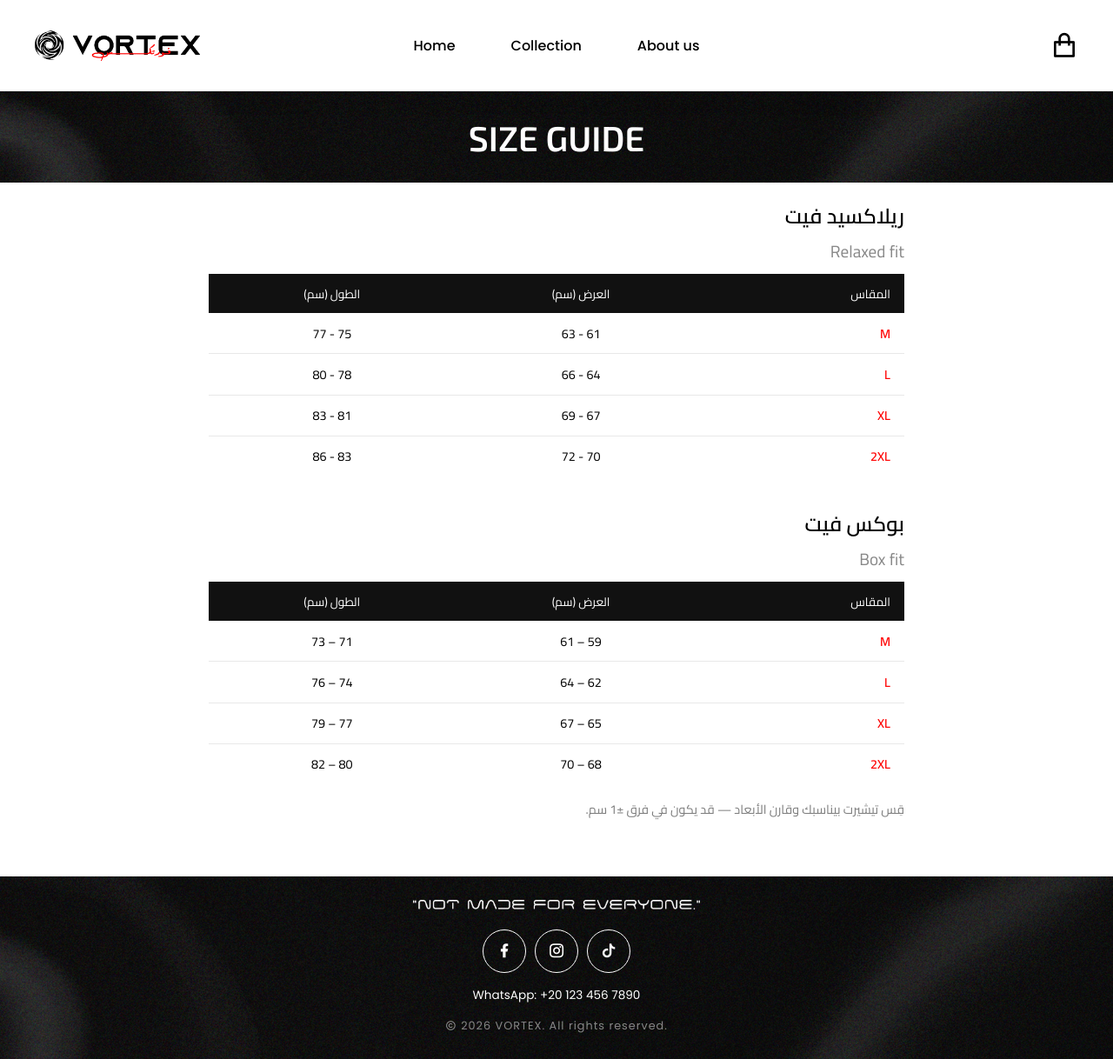
After one commit to bassam-alaraby/vortex, a Flask app: page /size-guide in a window 1280 px wide. The commit adds this page. Shown: the whole page at 87% size. Run offline with Flask 3, Linux system fonts and the light colour scheme; parts of the project's set-up code (start-up, migrations or seed data) failed here and were passed over; some libraries are stand-ins or nearby versions; some web fonts are replaced.

Commit message:
feat(checkout,ui): add delivery region fees and size guide links

```diff
--- a/helpers.py
+++ b/helpers.py
@@ -6,6 +6,20 @@ from werkzeug.utils import secure_filename
 
 ALLOWED_IMAGE_EXTENSIONS = {"jpg", "jpeg", "png"}
 ALLOWED_IMAGE_MIME_TYPES = {"image/jpeg", "image/png"}
+
+DELIVERY_REGION_LABELS = {
+    "menoufia": "المنوفية",
+    "delta": "باقي محافظات الدلتا",
+    "upper_egypt": "الصعيد",
+}
+
+DELIVERY_REGION_ORDER = ["menoufia", "delta", "upper_egypt"]
+
+DELIVERY_FEE_SETTINGS = {
+    "menoufia": ("delivery_fee_menoufia", 40),
+    "delta": ("delivery_fee_delta", 80),
+    "upper_egypt": ("delivery_fee_upper_egypt", 100),
+}
 
 
 def get_sizes():
@@ -72,6 +86,22 @@ def get_custom_fee(db):
         return 0.0
 
 
+def get_delivery_fees(db):
+    fees = {}
+    for region_key, (setting_key, default_value) in DELIVERY_FEE_SETTINGS.items():
+        row = db.execute('SELECT value FROM settings WHERE key = ?', setting_key)
+        if not row:
+            fees[region_key] = float(default_value)
+            continue
+
+        try:
+            fees[region_key] = float(row[0]["value"])
+        except (TypeError, ValueError, KeyError):
+            fees[region_key] = float(default_value)
+
+    return fees
+
+
 def validate_image_upload(file_obj):
     if not file_obj or not file_obj.filename:
         return None, "Image file is required."
--- a/routes/main_routes.py
+++ b/routes/main_routes.py
@@ -8,3 +8,7 @@ def register_main_routes(app):
     @app.route('/about')
     def about():
         return render_template('about.html')
+
+    @app.route("/size-guide")
+    def size_guide():
+        return render_template("size_guide.html")
--- a/routes/shop_routes.py
+++ b/routes/shop_routes.py
@@ -360,8 +360,9 @@ def register_shop_routes(app, db):
             if action == 'buy_now':
                 return redirect(url_for('checkout'))
 
-            flash('تمت إضافة المنتج المخصص إلى السلة.', 'success')
-            return redirect(url_for('cart'))
+            flash('Added to cart successfully', 'success')
+            fallback_url = url_for('custom_design', variant_id=variant_id)
+            return redirect(request.referrer or fallback_url)
 
         return render_template(
             'custom_design.html',
--- a/static/css/collection.css
+++ b/static/css/collection.css
@@ -27,7 +27,7 @@
     margin: 24px 70px 0;
     border-radius: 22px;
     padding: 24px;
-    border: 2px solid #475467;
+    border: 2px solid black;
     background: #ffffff;
     color: #111;
 }
@@ -46,10 +46,10 @@
 }
 
 .custom-hero__kicker {
-    font-size: 1rem;
+    font-size: 1.1rem;
     letter-spacing: 0.14em;
     font-weight: 700;
-    color: #475467;
+    color: black;
 }
 
 .custom-hero__content p {
--- a/static/css/main.css
+++ b/static/css/main.css
@@ -99,7 +99,7 @@
     width: 18px;
     height: 18px;
 
-    background: red;
+    background: #ff0000;
     color: white;
 
     font-size: 10px;
--- /dev/null
+++ b/static/css/size_guide.css
@@ -0,0 +1,88 @@
+@import url('https://fonts.googleapis.com/css2?family=IBM+Plex+Sans+Arabic:wght@300;400;600&display=swap');
+
+* { box-sizing: border-box; margin: 0; padding: 0; }
+
+.rtl {
+    direction: rtl;
+    text-align: right;
+}
+
+main {
+    width: 100%;
+    min-height: 100vh;
+    font-family: 'Cairo', sans-serif;
+    background-color: #fff;
+}
+
+.heading {
+    display: flex;
+    justify-content: center;
+    align-items: center;
+    height: 105px;
+    background-image: url("/static/assets/background_image.jpg");
+    background-size: cover;
+    background-position: center;
+    background-repeat: no-repeat;
+}
+
+.heading h1 {
+    color: white;
+    font-size: 2.5rem;
+    font-weight: 600;
+    font-family: 'Exo 2', sans-serif;
+}
+
+.fit {
+    padding: 1rem 0rem;
+    max-width: 800px;
+    margin: 0 auto;
+}
+
+.fit-name {
+    font-size: 1.5rem;
+    font-weight: 600;
+}
+
+.fit-desc {
+    font-size: 1.2rem;
+    color: #888;
+    margin-bottom: .5rem;
+}
+
+table {
+    width: 100%;
+    border-collapse: collapse;
+}
+
+thead th {
+    background: #111;
+    color: #fff;
+    font-size: 0.85rem;
+    font-weight: 400;
+    padding: 0.6rem 1rem;
+    text-align: center;
+}
+
+thead th:first-child { text-align: right; }
+
+tbody tr { border-bottom: 1px solid #e8e8e8; }
+tbody tr:last-child { border-bottom: none; }
+
+tbody td {
+    padding: 0.6rem 1rem;
+    font-size: 0.9rem;
+    text-align: center;
+}
+
+tbody td:first-child {
+    text-align: right;
+    font-weight: 600;
+    color: #ff0000;
+}
+
+.note {
+    margin: 1rem 0rem 3rem;
+    font-size: 0.9rem;
+    color: #7d7d7d;
+    line-height: 1.8;
+}
--- a/templates/admin/order_details.html
+++ b/templates/admin/order_details.html
@@ -15,8 +15,10 @@
             <div><dt>الاسم</dt><dd>{{ order.name }}</dd></div>
             <div><dt>الهاتف</dt><dd>{{ order.phone }}</dd></div>
             <div><dt>العنوان</dt><dd>{{ order.address }}</dd></div>
+            <div><dt>منطقة الشحن</dt><dd>{{ delivery_region_labels.get(order.delivery_region, '-') }}</dd></div>
+            <div><dt>رسوم الشحن</dt><dd>{% if order.delivery_fee is not none %}{{ order.delivery_fee | int }} جم{% else %}-{% endif %}</dd></div>
             <div><dt>الملاحظات</dt><dd>{{ order.notes or '-' }}</dd></div>
-            <div><dt>إجمالي السعر</dt><dd>{{ order.total_price | int }}</dd></div>
+            <div><dt>إجمالي السعر</dt><dd>{{ order.total_price | int }} جم</dd></div>
             <div><dt>الحالة</dt><dd>{{ order.status }}</dd></div>
             <div><dt>تاريخ الطلب</dt><dd>{{ order.created_at }}</dd></div>
         </dl>
--- a/templates/custom_design.html
+++ b/templates/custom_design.html
@@ -38,6 +38,8 @@
                         {% endfor %}
                     </div>
 
+                    <div><a class="size-guide-link" href="/size-guide">دليل المقاسات</a></div>
+
                     <div class="quantity-selector">
                         <button type="button" class="btn" id="minus">
                             <i class="ri-subtract-line"></i>
--- /dev/null
+++ b/templates/size_guide.html
@@ -0,0 +1,57 @@
+{% extends "layout.html" %}
+
+{% block css %}
+    <link href="{{ url_for('static', filename='css/size_guide.css') }}" rel="stylesheet">
+{% endblock %}
+
+{% block title %}
+    VORTEX - دليل المقاسات
+{% endblock %}
+
+{% block main %}
+<main class="size-guide">
+    <div class="heading">
+        <h1>SIZE GUIDE</h1>
+    </div>
+    <div class="fit rtl">
+        <p class="fit-name">ريلاكسيد فيت</p>
+        <p class="fit-desc">Relaxed fit</p>
+        <table>
+        <thead>
+            <tr>
+            <th>المقاس</th>
+            <th>العرض (سم)</th>
+            <th>الطول (سم)</th>
+            </tr>
+        </thead>
+        <tbody>
+            <tr><td>M</td><td>61 - 63</td><td>75 - 77</td></tr>
+            <tr><td>L</td><td>64 - 66</td><td>78 - 80</td></tr>
+            <tr><td>XL</td><td>67 - 69</td><td>81 - 83</td></tr>
+            <tr><td>2XL</td><td>70 - 72</td><td>83 - 86</td></tr>
+        </tbody>
+        </table>
+    </div>
+
+    <div class="fit rtl">
+        <p class="fit-name">بوكس فيت</p>
+        <p class="fit-desc">Box fit</p>
+        <table>
+        <thead>
+            <tr>
+            <th>المقاس</th>
+            <th>العرض (سم)</th>
+            <th>الطول (سم)</th>
+            </tr>
+        </thead>
+        <tbody>
+            <tr><td>M</td><td>59 – 61</td><td>71 – 73</td></tr>
+            <tr><td>L</td><td>62 – 64</td><td>74 – 76</td></tr>
+            <tr><td>XL</td><td>65 – 67</td><td>77 – 79</td></tr>
+            <tr><td>2XL</td><td>68 – 70</td><td>80 – 82</td></tr>
+        </tbody>
+        </table>
+        <p class="note">قِس تيشيرت بيناسبك وقارن الأبعاد — قد يكون في فرق ±1 سم.</p>
+    </div>
+</main>
+{% endblock %}
--- a/templates/variant.html
+++ b/templates/variant.html
@@ -37,6 +37,8 @@
                             <button type="button" class="btn {% if loop.first %}active{% endif %}">{{ option }}</button>
                             {% endfor %}
                         </div>
+
+                        <div><a class="size-guide-link" href="/size-guide">دليل المقاسات</a></div>
 
                         <div class="quantity-selector">
                             <button type="button" class="btn" id="minus">
```
Also changed, not shown: database/schema.sql (+7 -4 lines), routes/admin_routes.py (+54 -2 lines), routes/cart_routes.py (+30 -5 lines), static/css/cart.css (+41 -0 lines), static/css/variant.css (+10 -0 lines), static/js/cart.js (+63 -7 lines), templates/admin/settings.html (+37 -0 lines), templates/cart.html (+21 -0 lines).
